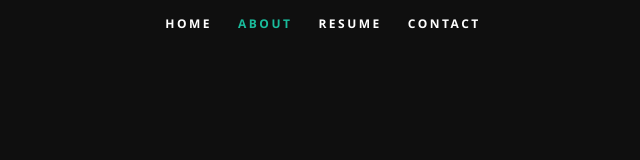
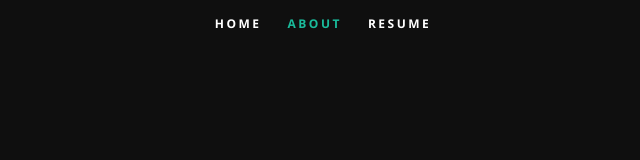
Before and after one commit to sidharthmrao/Old-Website, a React (Create React App) app: page / in a window 1280 px wide. Shown: the top 160 px of the page, without its empty margins (317-957 px from the left). Built offline with nearby package versions, Linux system fonts and the light colour scheme.

Commit message:
Removed contact from NAV.

```diff
--- a/src/Components/Header.js
+++ b/src/Components/Header.js
@@ -42,11 +42,11 @@ class Header extends Component {
               </a>
             </li>
 
-            <li>
-              <a className="smoothscroll" href="#contact">
-                Contact
-              </a>
-            </li>
+            {/*<li>*/}
+            {/*  <a className="smoothscroll" href="#contact">*/}
+            {/*    Contact*/}
+            {/*  </a>*/}
+            {/*</li>*/}
           </ul>
         </nav>
 
```
